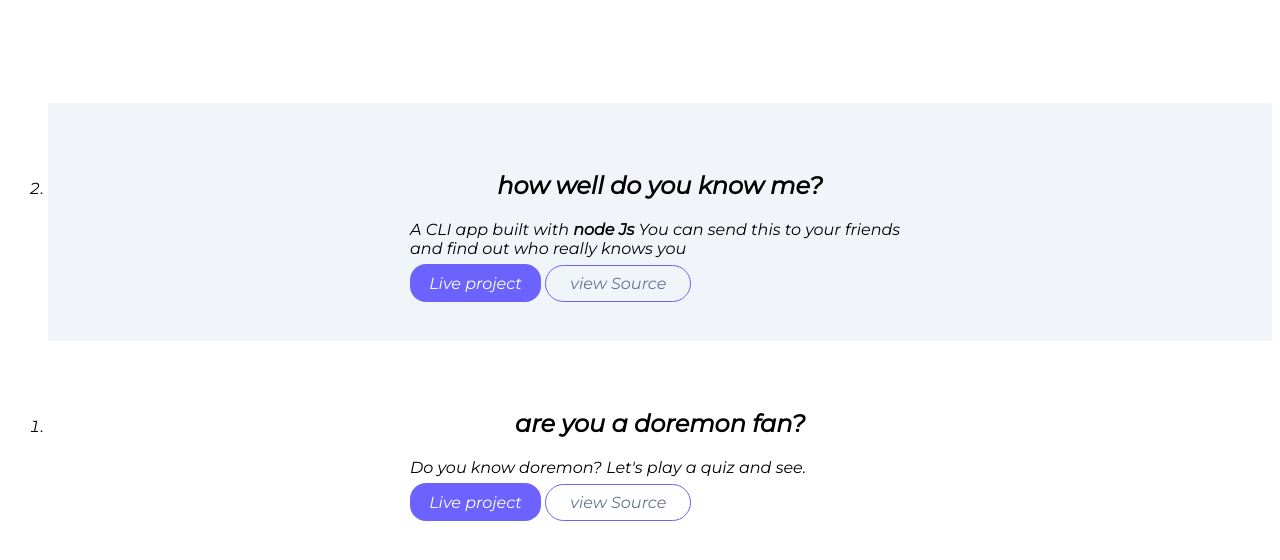
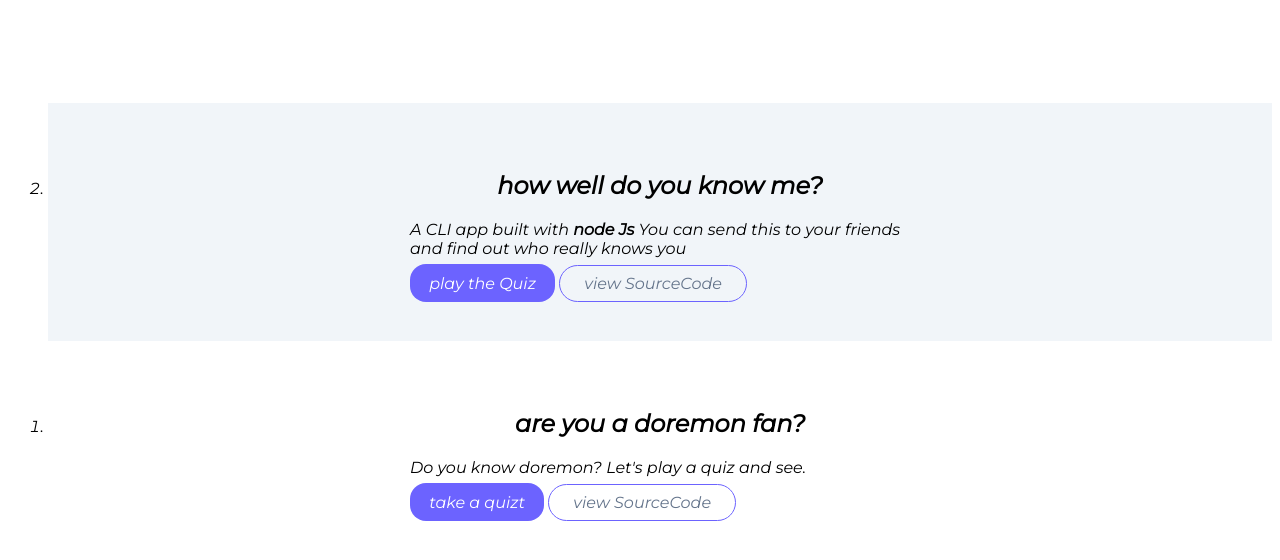
Before and after one commit to Keerthi1823/Keerthi-site, a plain HTML site: page projects.html in a window 1280 px wide. Shown: the part 715-1275 px from the top of the page. Drawn offline with Linux system fonts and the light colour scheme.

Commit message:
updated:projects

```diff
--- a/projects.html
+++ b/projects.html
@@ -36,8 +36,8 @@
         <div class="container container-center">
         <h1>how well do you know me?</h1>
         <p>A CLI app built with <strong>node Js</strong> You can send this to your friends and find out who really knows you</p>
-        <a class="link primary-link"  href="https://replit.com/@Keerthi1823">Live project</a>
-        <a class="link secondary-link"  href="https://github.com/keerthi1823">view  Source</a>
+        <a class="link primary-link"  href="https://replit.com/@Keerthi1823/indexjs-1#index.js?embed=1&output=1">play the Quiz</a>
+        <a class="link secondary-link"  href="https://github.com/Keerthi1823/friends-quiz.js">view  SourceCode</a>
         </div>
       </section>
      </li>
@@ -59,8 +59,8 @@
           <div class="container container-center">
           <h1>are you a doremon fan?</h1>
           <p>Do you know doremon? Let's play a quiz and see.</p>
-          <a class="link primary-link"  href="https://replit.com/@Keerthi1823">Live project</a>
-          <a class="link secondary-link"  href="https://github.com/keerthi1823">view  Source</a>
+          <a class="link primary-link"  href="https://replit.com/@Keerthi1823/doremons-quizjs#index.js?embed=1&output=1">take a quizt</a>
+          <a class="link secondary-link"  href="https://github.com/Keerthi1823/doremon-s-quiz.js">view  SourceCode</a>
           </div>
         </section>
        </li>
```
